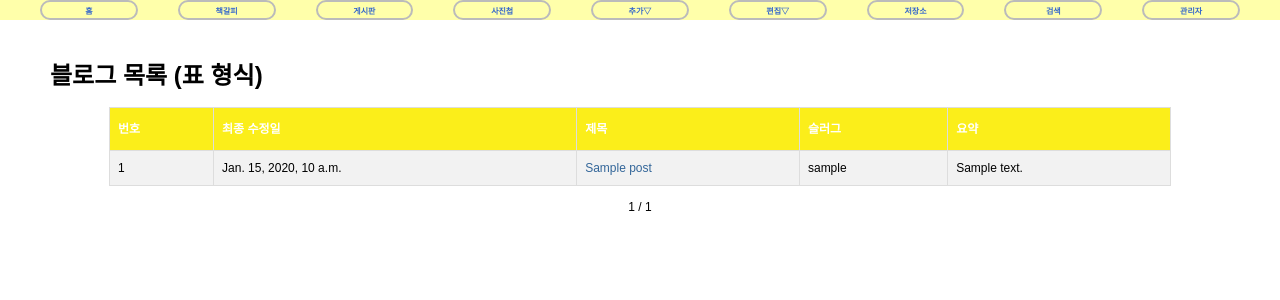
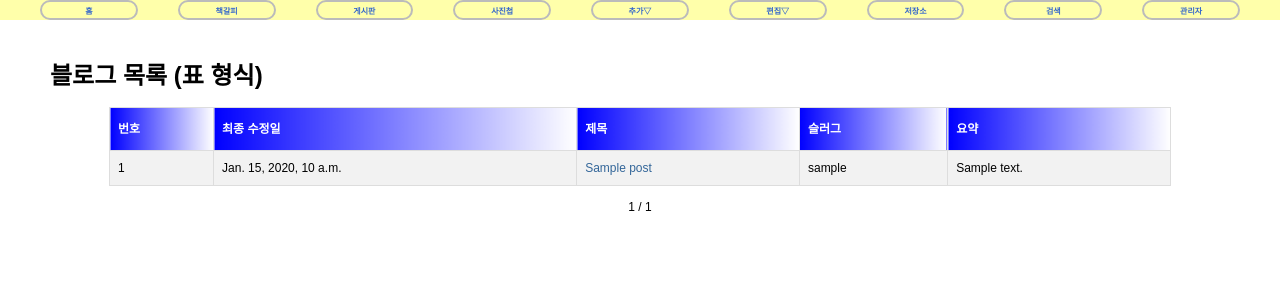
Before and after one commit to shn04097/my-first-bookmark, a Django app: template blog/templates/blog/post_all.html in a window 1280 px wide. Shown: the part 30-330 px from the top of the page. Run offline with Django 3.2, Linux system fonts and the light colour scheme; the template is opened without the code that fills it: most values are stand-ins (such as "Sample title", 1, 10 or a date in 2020); some web fonts are replaced.

Commit message:
Changed ...

```diff
--- a/static/css/tabular.css
+++ b/static/css/tabular.css
@@ -17,7 +17,7 @@
     padding-top: 12px;
     padding-bottom: 12px;
     text-align: left;
-    background-color: #fbee1a;
+    background: linear-gradient(to right, blue, white);
     color: white;
 }
 
```
